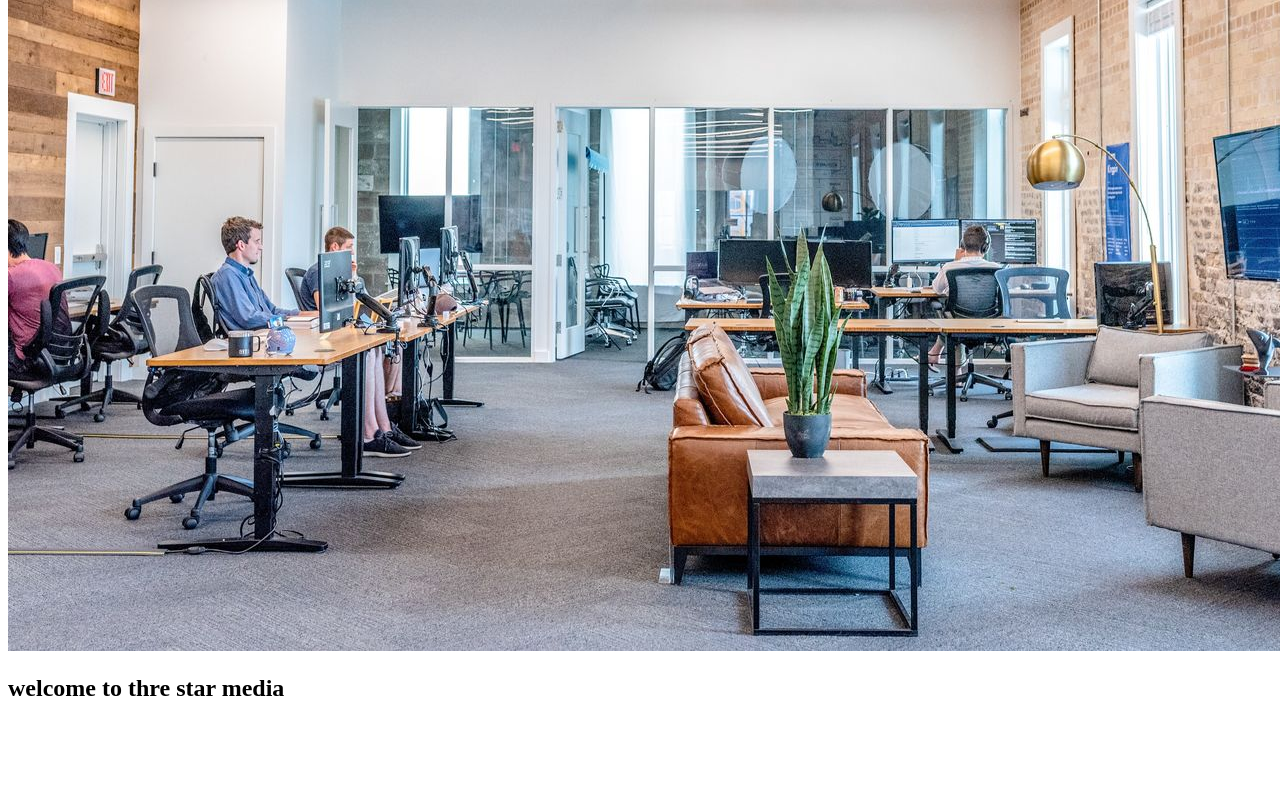
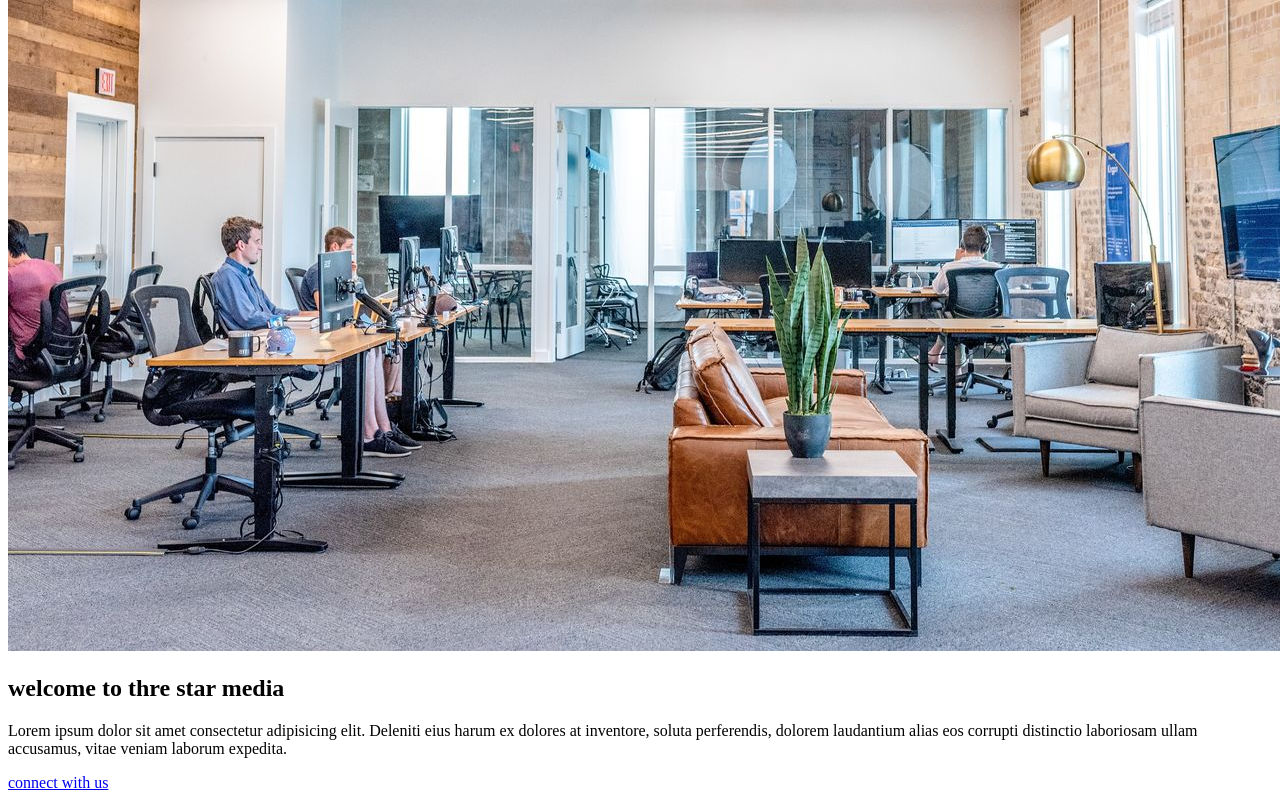
Before and after one commit to YvonRubagumya/web1-final-project., a plain HTML site: page index.html in a window 1280 px wide. Shown: the part 605-1405 px from the top of the page. Before the commit the page ends 1327 px from the top, so only its background shows below. Drawn offline with Linux system fonts and the light colour scheme.

Commit message:
added more lorem

```diff
--- a/index.html
+++ b/index.html
@@ -26,11 +26,13 @@
             <buttom type="submit">search</buttom>
         </form>
     </header>
-    <!-- i added the welcom banner using the main function to hold in place  the meain content on the page and using the img to add insert the image banner -->
+    <!-- i added the welcom banner using the main function to hold in place  the meain content on the page and using the img to add insert the image banner an i also add the P to add text using lorem after that i used herf to connect with us -->
     <main>
         <section class="welcome-baner". id="home">
             <img src="images/main-banner.jpg" alt="">
             <h1>welcome to thre star media</h1>
+            <p>Lorem ipsum dolor sit amet consectetur adipisicing elit. Deleniti eius harum ex dolores at inventore, soluta perferendis, dolorem laudantium alias eos corrupti distinctio laboriosam ullam accusamus, vitae veniam laborum expedita.</p>
+            <a href="#contact">connect with us</a>
         </section>
     </main>
 </body>
```
